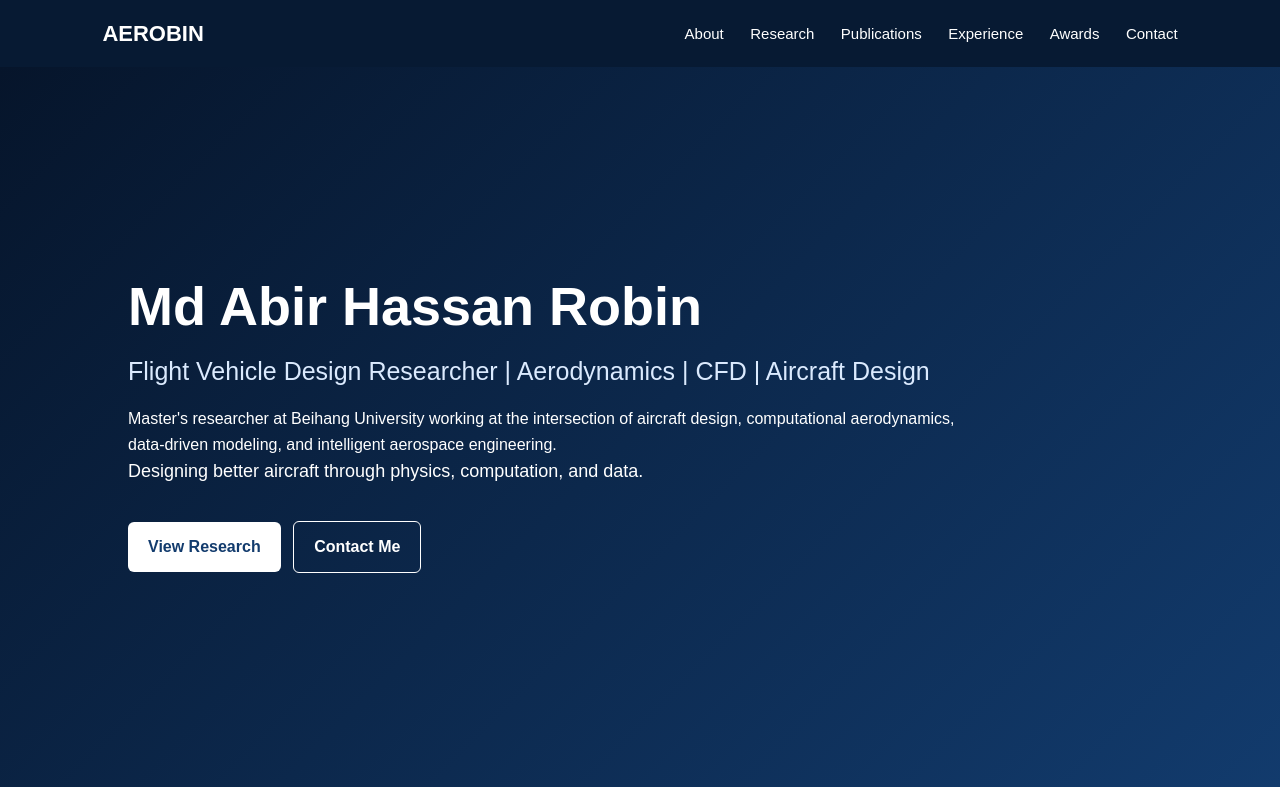
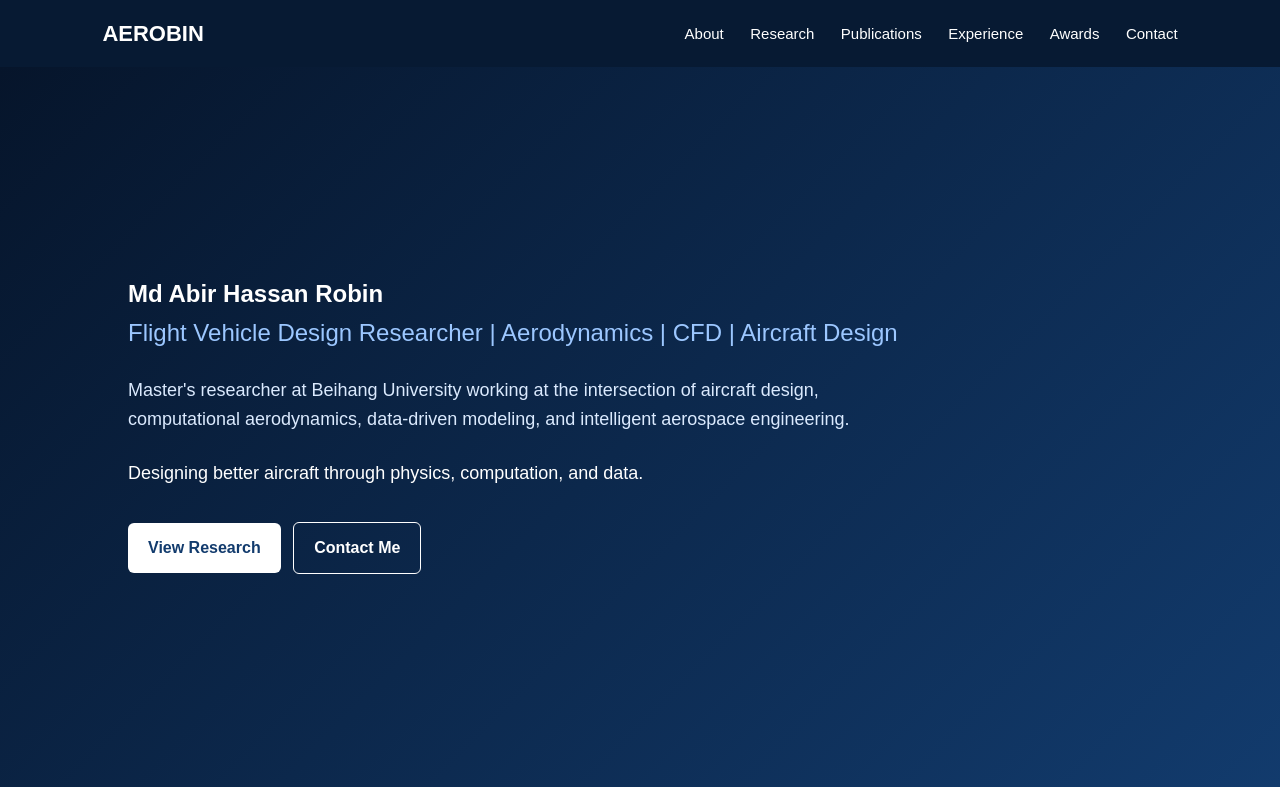
Before and after one commit to Aerobin9/Aerobin9.github.io, a plain HTML site: page index.html in a window 1280 px wide. Shown: the top 800 px of the page. Drawn offline with Linux system fonts and the light colour scheme.

Commit message:
Update index.html

```diff
--- a/index.html
+++ b/index.html
@@ -61,19 +61,20 @@
       max-width: 850px;
     }
 
-    .hero h1 {
-      font-size: 54px;
-      line-height: 1.1;
-      margin-bottom: 15px;
-    }
+    ..hero h1 {
+  font-size: 58px;
+  line-height: 1.1;
+  margin-bottom: 18px;
+  max-width: 900px;
+}
 
-    .hero h2 {
-  font-size: 25px;
-  font-weight: normal;
-  margin-bottom: 15px;
-  color: #dbeafe;
+.hero h2 {
+  font-size: 24px;
+  font-weight: 500;
+  color: #9cc7ff;
+  margin-bottom: 24px;
 }
-    }
+
 
     .hero p {
       font-size: 18px;
```
